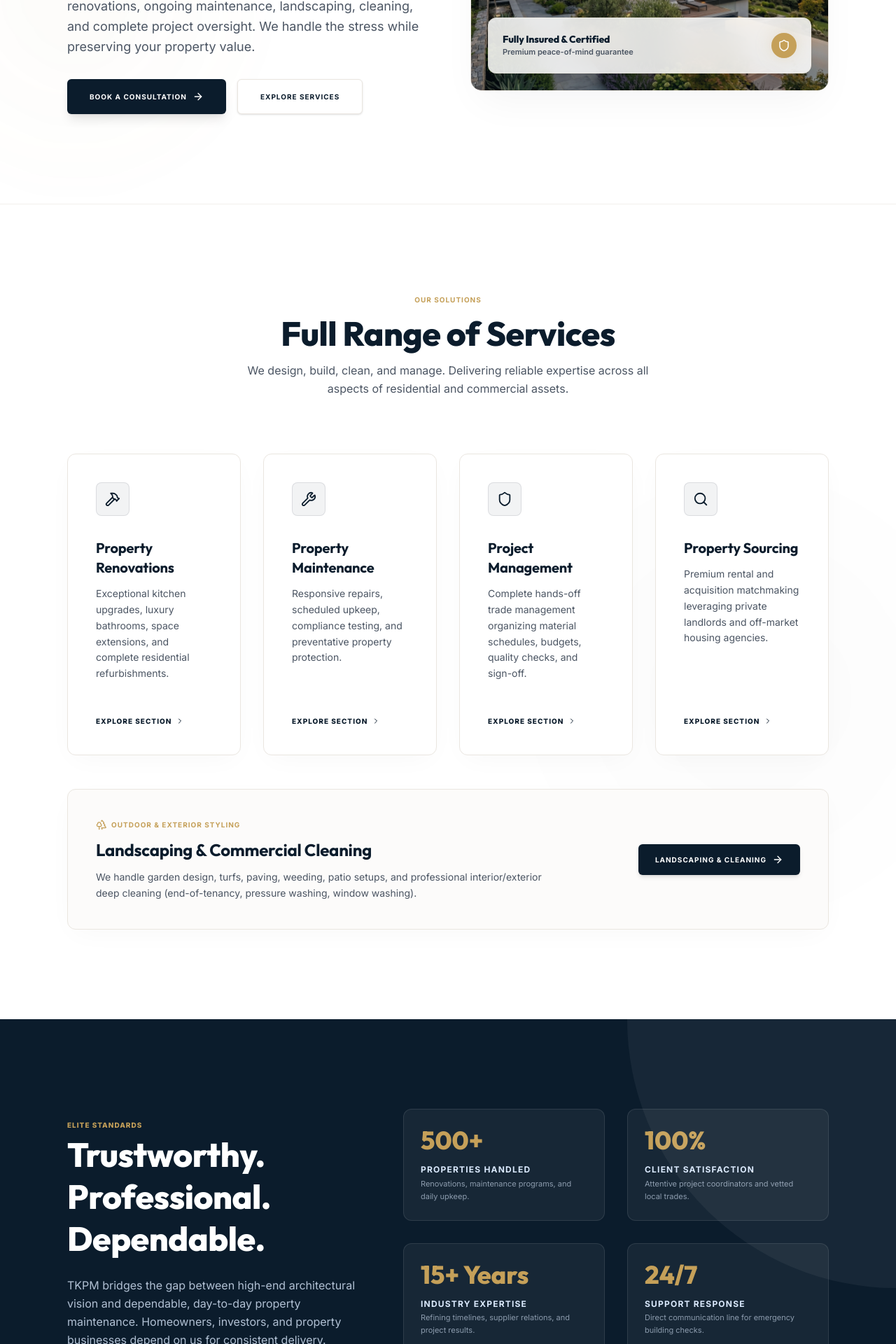
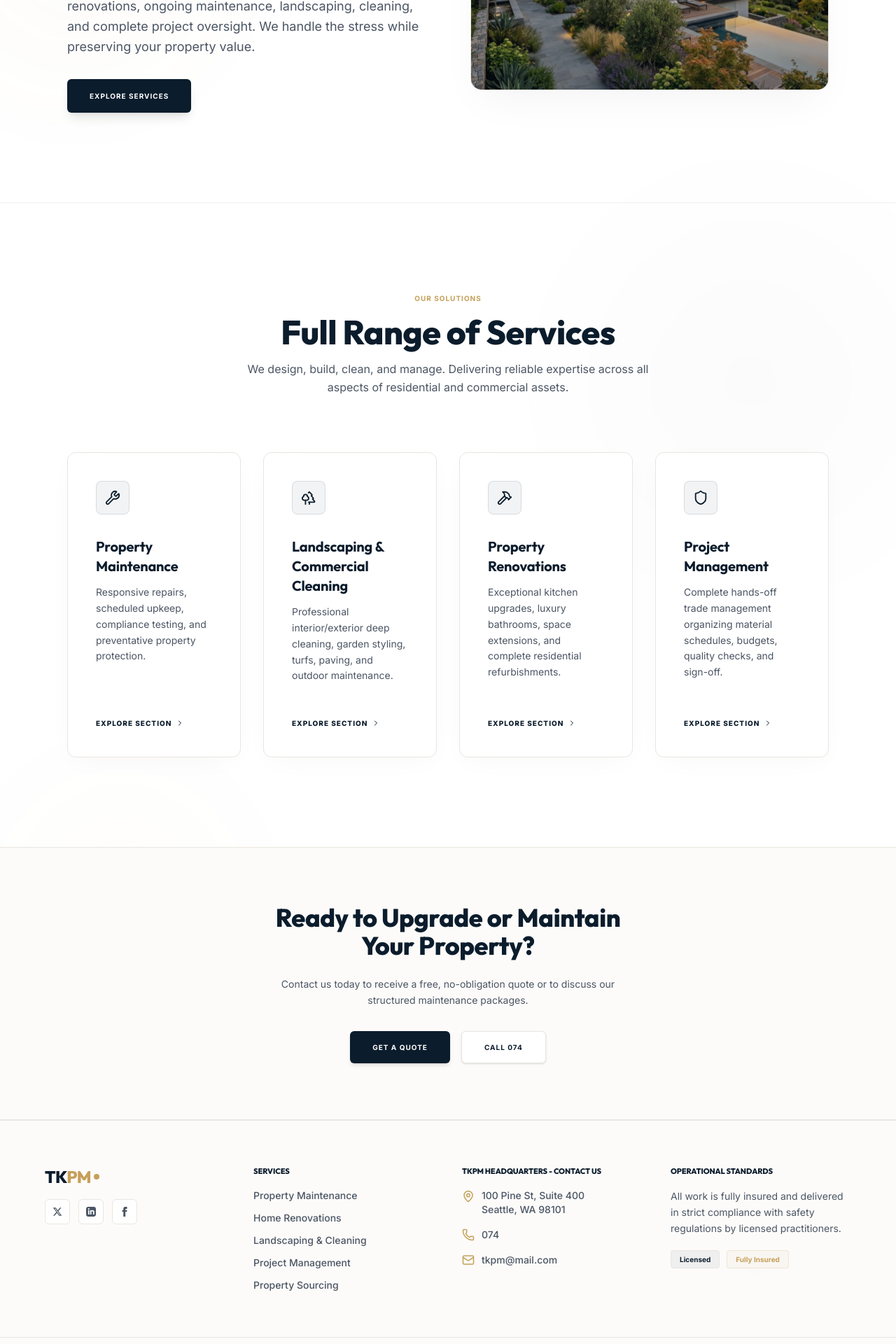
Before and after one commit to King2484/tkpm-website, a Next.js app: page / in a window 1280 px wide. Shown: the part 480-2400 px from the top of the page at 70% size. Built offline with nearby package versions, Linux system fonts and the light colour scheme.

Commit message:
feat: simplify homepage hero buttons and update phone/email contact details across site

```diff
--- a/src/app/contact/page.tsx
+++ b/src/app/contact/page.tsx
@@ -76,8 +76,8 @@ export default function Contact() {
                     </div>
                     <div>
                       <div className="text-[10px] uppercase font-bold text-luxury-muted tracking-widest mb-1">Email Inquiry</div>
-                      <a href="mailto:office@tkpm.com" className="text-sm font-bold text-primary hover:text-secondary transition-colors">
-                        office@tkpm.com
+                      <a href="mailto:tkpm@mail.com" className="text-sm font-bold text-primary hover:text-secondary transition-colors">
+                        tkpm@mail.com
                       </a>
                     </div>
                   </div>
@@ -88,8 +88,8 @@ export default function Contact() {
                     </div>
                     <div>
                       <div className="text-[10px] uppercase font-bold text-luxury-muted tracking-widest mb-1">Telephone Helpdesk</div>
-                      <a href="tel:+12065550188" className="text-sm font-bold text-primary hover:text-secondary transition-colors">
-                        +1 (206) 555-0188
+                      <a href="tel:074" className="text-sm font-bold text-primary hover:text-secondary transition-colors">
+                        074
                       </a>
                     </div>
                   </div>
@@ -191,7 +191,7 @@ export default function Contact() {
                             name="phone"
                             value={form.phone}
                             onChange={handleChange}
-                            placeholder="+1 (206) 555-0188"
+                            placeholder="074"
                             disabled={status === "loading"}
                             className="w-full px-4 py-3.5 rounded-lg bg-luxury-alt border border-luxury-border focus:outline-none focus:border-secondary text-slate-800 text-sm font-semibold transition-all focus:ring-1 focus:ring-secondary/20 shadow-sm"
                           />
--- a/src/app/page.tsx
+++ b/src/app/page.tsx
@@ -23,28 +23,28 @@ const fadeInUp = {
 
 const serviceCards = [
   {
+    title: "Property Maintenance",
+    description: "Responsive repairs, scheduled upkeep, compliance testing, and preventative property protection.",
+    href: "/maintenance",
+    icon: Wrench,
+  },
+  {
+    title: "Landscaping & Commercial Cleaning",
+    description: "Professional interior/exterior deep cleaning, garden styling, turfs, paving, and outdoor maintenance.",
+    href: "/landscaping-cleaning",
+    icon: Trees,
+  },
+  {
     title: "Property Renovations",
     description: "Exceptional kitchen upgrades, luxury bathrooms, space extensions, and complete residential refurbishments.",
     href: "/renovations",
     icon: Hammer,
   },
   {
-    title: "Property Maintenance",
-    description: "Responsive repairs, scheduled upkeep, compliance testing, and preventative property protection.",
-    href: "/maintenance",
-    icon: Wrench,
-  },
-  {
     title: "Project Management",
     description: "Complete hands-off trade management organizing material schedules, budgets, quality checks, and sign-off.",
     href: "/project-management",
     icon: Shield,
-  },
-  {
-    title: "Property Sourcing",
-    description: "Premium rental and acquisition matchmaking leveraging private landlords and off-market housing agencies.",
-    href: "/property-sourcing",
-    icon: Search,
   },
 ];
 
@@ -100,19 +100,12 @@ export default function Home() {
               custom={3}
               className="flex flex-col sm:flex-row gap-4"
             >
-              <Link
-                href="/contact"
-                className="group inline-flex items-center justify-center gap-2 px-8 py-4 rounded-md bg-primary hover:bg-primary-hover text-white font-bold tracking-widest uppercase text-[10px] shadow-lg transition-all duration-300"
-              >
-                Book a Consultation
-                <ArrowRight className="h-4 w-4 transition-transform group-hover:translate-x-1" />
-              </Link>
-              <Link
-                href="/maintenance"
-                className="inline-flex items-center justify-center gap-2 px-8 py-4 rounded-md bg-white hover:bg-slate-50 text-primary font-bold border border-luxury-border tracking-widest uppercase text-[10px] shadow-sm transition-all duration-300"
+              <a
+                href="#services"
+                className="inline-flex items-center justify-center gap-2 px-8 py-4 rounded-md bg-primary hover:bg-primary-hover text-white font-bold tracking-widest uppercase text-[10px] shadow-lg transition-all duration-300"
               >
                 Explore Services
-              </Link>
+              </a>
             </motion.div>
           </div>
 
@@ -130,23 +123,12 @@ export default function Home() {
                 className="w-full h-full object-cover"
               />
               <div className="absolute inset-0 bg-gradient-to-t from-primary/30 to-transparent pointer-events-none" />
-
-              {/* Floating gold element to represent quality */}
-              <div className="absolute bottom-6 left-6 right-6 p-5 glassmorphism-luxury rounded-xl flex items-center justify-between border-l-4 border-secondary shadow-lg">
-                <div>
-                  <h4 className="font-heading font-extrabold text-sm text-primary">Fully Insured & Certified</h4>
-                  <p className="text-[11px] font-semibold text-luxury-muted">Premium peace-of-mind guarantee</p>
-                </div>
-                <span className="h-9 w-9 rounded-full bg-secondary text-white flex items-center justify-center shrink-0 shadow-gold-glow">
-                  <Shield className="h-4.5 w-4.5" />
-                </span>
-              </div>
             </motion.div>
           </div>
         </section>
 
         {/* Section: What We Do */}
-        <section className="relative py-24 md:py-32 px-6 md:px-12 lg:px-16 xl:px-24 max-w-[1600px] mx-auto z-10 border-t border-luxury-border/60">
+        <section id="services" className="relative py-24 md:py-32 px-6 md:px-12 lg:px-16 xl:px-24 max-w-[1600px] mx-auto z-10 border-t border-luxury-border/60">
           <div className="text-center max-w-xl mx-auto mb-20 space-y-4">
             <span className="text-[10px] uppercase font-bold text-secondary tracking-widest block">Our Solutions</span>
             <h2 className="font-heading font-extrabold text-3xl md:text-5xl text-primary">
@@ -189,127 +171,6 @@ export default function Home() {
               );
             })}
           </div>
-
-          {/* Landscaping & Cleaning Highlights Strip */}
-          <div className="mt-12 p-8 md:p-10 rounded-xl bg-luxury-alt border border-luxury-border shadow-luxury-soft grid grid-cols-1 lg:grid-cols-12 gap-8 items-center">
-            <div className="lg:col-span-8 space-y-3">
-              <div className="inline-flex items-center gap-1.5 text-[10px] font-bold text-secondary uppercase tracking-widest">
-                <Trees className="h-4 w-4" />
-                <span>Outdoor & Exterior Styling</span>
-              </div>
-              <h3 className="font-heading font-bold text-2xl text-primary">Landscaping & Commercial Cleaning</h3>
-              <p className="text-luxury-muted text-sm leading-relaxed max-w-3xl">
-                We handle garden design, turfs, paving, weeding, patio setups, and professional interior/exterior deep cleaning (end-of-tenancy, pressure washing, window washing).
-              </p>
-            </div>
-            <div className="lg:col-span-4 lg:text-right shrink-0">
-              <Link
-                href="/landscaping-cleaning"
-                className="group inline-flex items-center gap-2 px-6 py-3.5 rounded-md bg-primary hover:bg-primary-hover text-white font-bold text-[10px] tracking-widest uppercase shadow-md transition-all duration-300"
-              >
-                <span>Landscaping & Cleaning</span>
-                <ArrowRight className="h-4 w-4 transition-transform group-hover:translate-x-0.5" />
-              </Link>
-            </div>
-          </div>
-        </section>
-
-        {/* Section: Stats & Authority */}
-        <section className="relative py-24 md:py-32 bg-primary text-white overflow-hidden">
-          <div className="absolute top-0 right-0 w-96 h-96 bg-white/5 rounded-bl-full pointer-events-none" />
-          <div className="max-w-[1600px] mx-auto px-6 md:px-12 lg:px-16 xl:px-24 grid grid-cols-1 lg:grid-cols-12 gap-16 items-center">
-            <div className="lg:col-span-5 space-y-6">
-              <span className="text-[10px] uppercase tracking-widest font-extrabold text-secondary">Elite Standards</span>
-              <h2 className="font-heading font-extrabold text-3xl md:text-5xl leading-tight">
-                Trustworthy. <br />
-                Professional. <br />
-                Dependable.
-              </h2>
-              <p className="text-blue-100/80 text-sm md:text-base leading-relaxed">
-                TKPM bridges the gap between high-end architectural vision and dependable, day-to-day property maintenance. Homeowners, investors, and property businesses depend on us for consistent delivery.
-              </p>
-            </div>
-
-            <div className="lg:col-span-7 w-full grid grid-cols-1 sm:grid-cols-2 gap-8">
-              <div className="p-6 rounded-xl bg-white/5 border border-white/10 space-y-2">
-                <span className="font-heading font-extrabold text-4xl text-secondary block">500+</span>
-                <span className="text-xs text-blue-100 uppercase tracking-widest font-bold">Properties Handled</span>
-                <p className="text-blue-100/60 text-[11px] leading-relaxed">Renovations, maintenance programs, and daily upkeep.</p>
-              </div>
-
-              <div className="p-6 rounded-xl bg-white/5 border border-white/10 space-y-2">
-                <span className="font-heading font-extrabold text-4xl text-secondary block">100%</span>
-                <span className="text-xs text-blue-100 uppercase tracking-widest font-bold">Client Satisfaction</span>
-                <p className="text-blue-100/60 text-[11px] leading-relaxed">Attentive project coordinators and vetted local trades.</p>
-              </div>
-
-              <div className="p-6 rounded-xl bg-white/5 border border-white/10 space-y-2">
-                <span className="font-heading font-extrabold text-4xl text-secondary block">15+ Years</span>
-                <span className="text-xs text-blue-100 uppercase tracking-widest font-bold">Industry Expertise</span>
-                <p className="text-blue-100/60 text-[11px] leading-relaxed">Refining timelines, supplier relations, and project results.</p>
-              </div>
-
-              <div className="p-6 rounded-xl bg-white/5 border border-white/10 space-y-2">
-                <span className="font-heading font-extrabold text-4xl text-secondary block">24/7</span>
-                <span className="text-xs text-blue-100 uppercase tracking-widest font-bold">Support Response</span>
-                <p className="text-blue-100/60 text-[11px] leading-relaxed">Direct communication line for emergency building checks.</p>
-              </div>
-            </div>
-          </div>
-        </section>
-
-        {/* Section: Testimonials */}
-        <section className="relative py-24 md:py-32 px-6 md:px-12 lg:px-16 xl:px-24 max-w-[1600px] mx-auto z-10">
-          <div className="text-center max-w-xl mx-auto mb-20 space-y-4">
-            <span className="text-[10px] uppercase font-bold text-secondary tracking-widest block">Client Feedback</span>
-            <h2 className="font-heading font-extrabold text-3xl md:text-4xl text-primary">
-              Trusted by Leading Property Owners
-            </h2>
-          </div>
-
-          <div className="grid grid-cols-1 md:grid-cols-2 gap-8 max-w-7xl mx-auto">
-            <motion.div
-              initial={{ opacity: 0, y: 20 }}
-              whileInView={{ opacity: 1, y: 0 }}
-              viewport={{ once: true }}
-              transition={{ duration: 0.6 }}
-              className="p-8 rounded-xl bg-luxury-alt border border-luxury-border shadow-luxury-soft flex flex-col justify-between"
-            >
-              <p className="text-luxury-muted text-sm italic leading-relaxed mb-6">
-                &ldquo;TKPM completed a kitchen and bathroom renovation on my rental home. They coordinated the plumbing, carpentering, and plastering trades flawlessly. The quality standard was exceptional.&rdquo;
-              </p>
-              <div className="flex items-center gap-3">
-                <div className="h-10 w-10 rounded-full bg-secondary text-white font-heading font-bold text-sm flex items-center justify-center shrink-0 shadow-gold-glow">
-                  MV
-                </div>
-                <div>
-                  <h4 className="font-heading font-bold text-sm text-primary">Marcus Vance</h4>
-                  <p className="text-[10px] font-semibold text-luxury-muted">Real Estate Investor</p>
-                </div>
-              </div>
-            </motion.div>
-
-            <motion.div
-              initial={{ opacity: 0, y: 20 }}
-              whileInView={{ opacity: 1, y: 0 }}
-              viewport={{ once: true }}
-              transition={{ duration: 0.6, delay: 0.15 }}
-              className="p-8 rounded-xl bg-luxury-alt border border-luxury-border shadow-luxury-soft flex flex-col justify-between"
-            >
-              <p className="text-luxury-muted text-sm italic leading-relaxed mb-6">
-                &ldquo;Their maintenance responsiveness has saved my company countless hours. Repairs are scheduled fast and completed professionally. Truly a reliable team.&rdquo;
-              </p>
-              <div className="flex items-center gap-3">
-                <div className="h-10 w-10 rounded-full bg-secondary text-white font-heading font-bold text-sm flex items-center justify-center shrink-0 shadow-gold-glow">
-                  SS
-                </div>
-                <div>
-                  <h4 className="font-heading font-bold text-sm text-primary">Sophia Sterling</h4>
-                  <p className="text-[10px] font-semibold text-luxury-muted">Residential Landlord</p>
-                </div>
-              </div>
-            </motion.div>
-          </div>
         </section>
 
         {/* Section: Action Banner */}
@@ -329,10 +190,10 @@ export default function Home() {
                 Get a Quote
               </Link>
               <a
-                href="tel:+12065550188"
+                href="tel:074"
                 className="inline-flex items-center justify-center gap-2 px-8 py-3.5 rounded-md bg-white hover:bg-slate-50 text-primary font-bold border border-luxury-border tracking-widest uppercase text-[10px] shadow-sm transition-all duration-300"
               >
-                Call +1 (206) 555-0188
+                Call 074
               </a>
             </div>
           </div>
--- a/src/app/property-sourcing/page.tsx
+++ b/src/app/property-sourcing/page.tsx
@@ -694,7 +694,7 @@ export default function PropertySourcing() {
                                   name="phone"
                                   value={form.phone}
                                   onChange={handleChange}
-                                  placeholder="+1 (206) 555-0188"
+                                  placeholder="074"
                                   className="w-full px-4 py-3.5 rounded-lg bg-white border border-luxury-border focus:outline-none focus:border-secondary text-slate-800 text-sm font-semibold transition-all shadow-sm"
                                 />
                               </div>
@@ -822,10 +822,10 @@ export default function PropertySourcing() {
             </div>
             <div className="flex flex-col sm:flex-row gap-4 shrink-0 w-full sm:w-auto">
               <a
-                href="tel:+12065550188"
-                className="px-8 py-4 rounded-md bg-secondary hover:bg-secondary-hover text-white font-heading font-bold text-[10px] tracking-widest uppercase shadow-gold-glow text-center transition-all hover:scale-[1.01]"
+                href="tel:074"
+                className="px-8 py-4 rounded-md bg-secondary hover:bg-secondary-hover text-primary font-heading font-bold text-[10px] tracking-widest uppercase shadow-gold-glow text-center transition-all hover:scale-[1.01]"
               >
-                +1 (206) 555-0188
+                074
               </a>
             </div>
           </div>
--- a/src/components/Footer.tsx
+++ b/src/components/Footer.tsx
@@ -14,9 +14,6 @@ export default function Footer() {
             </span>
             <span className="h-2 w-2 rounded-full bg-secondary" />
           </Link>
-          <p className="text-luxury-muted text-sm leading-relaxed max-w-xs">
-            A premium property solutions firm delivering luxury renovations, commercial maintenance, and complete project oversight across Seattle.
-          </p>
           <div className="flex items-center gap-3 text-luxury-muted pt-2">
             {/* Twitter */}
             <a
@@ -94,7 +91,7 @@ export default function Footer() {
         {/* Contact Info Column */}
         <div>
           <h4 className="font-heading font-extrabold text-primary mb-4 uppercase tracking-widest text-[11px]">
-            Contact Details
+            TKPM Headquarters - CONTACT US
           </h4>
           <ul className="space-y-4 text-sm text-luxury-muted">
             <li className="flex items-start gap-2.5">
@@ -105,14 +102,14 @@ export default function Footer() {
             </li>
             <li className="flex items-center gap-2.5">
               <Phone className="h-4.5 w-4.5 text-secondary shrink-0" />
-              <a href="tel:+12065550188" className="hover:text-secondary font-medium transition-colors">
-                +1 (206) 555-0188
+              <a href="tel:074" className="hover:text-secondary font-medium transition-colors">
+                074
               </a>
             </li>
             <li className="flex items-center gap-2.5">
               <Mail className="h-4.5 w-4.5 text-secondary shrink-0" />
-              <a href="mailto:office@tkpm.com" className="hover:text-secondary font-medium transition-colors">
-                office@tkpm.com
+              <a href="mailto:tkpm@mail.com" className="hover:text-secondary font-medium transition-colors">
+                tkpm@mail.com
               </a>
             </li>
           </ul>
--- a/src/components/Navbar.tsx
+++ b/src/components/Navbar.tsx
@@ -45,11 +45,13 @@ export default function Navbar() {
       {!isScrolled && (
         <div className="max-w-[1600px] mx-auto px-6 md:px-12 lg:px-16 pb-2 hidden md:flex justify-end text-[11px] font-semibold tracking-wider text-luxury-muted uppercase border-b border-slate-200/30">
           <div className="flex items-center gap-6">
-            <span className="flex items-center gap-1.5">
+            <a href="tel:074" className="flex items-center gap-1.5 hover:text-primary transition-colors">
               <Phone className="h-3.5 w-3.5 text-secondary" />
-              <span>Call: +1 (206) 555-0188</span>
-            </span>
-            <span>Email: office@tkpm.com</span>
+              <span>Call: 074</span>
+            </a>
+            <a href="mailto:tkpm@mail.com" className="hover:text-primary transition-colors">
+              Email: tkpm@mail.com
+            </a>
           </div>
         </div>
       )}
```
